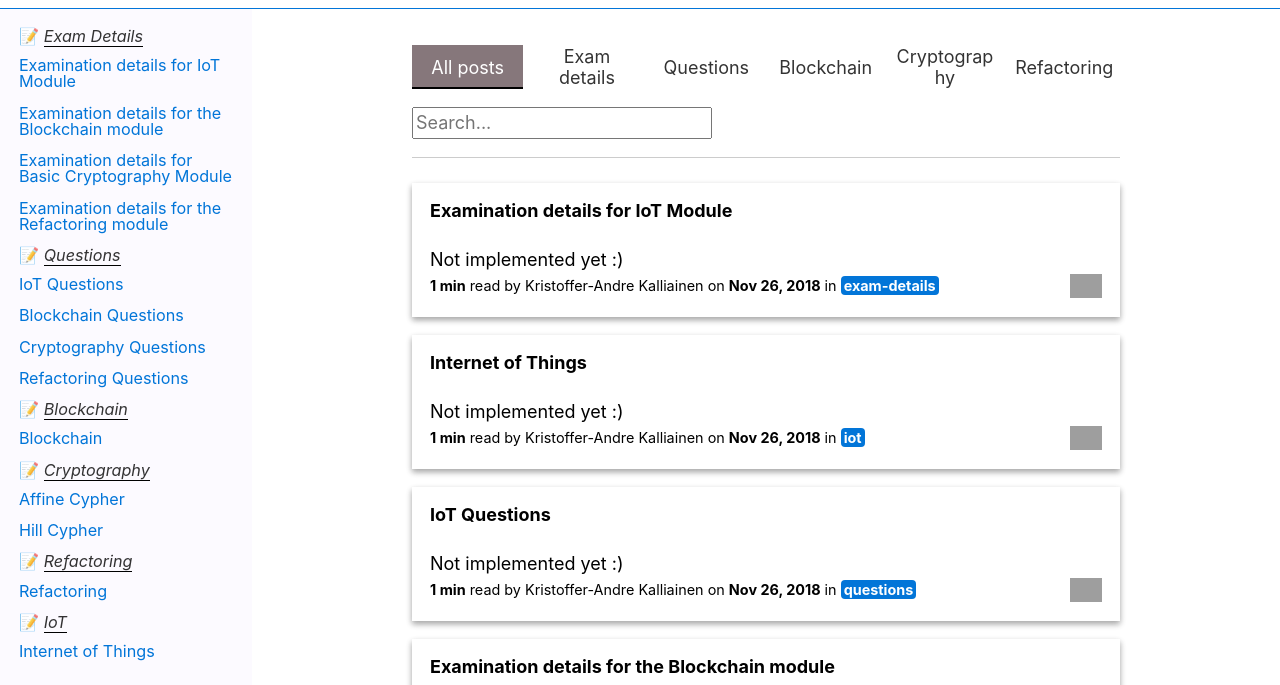
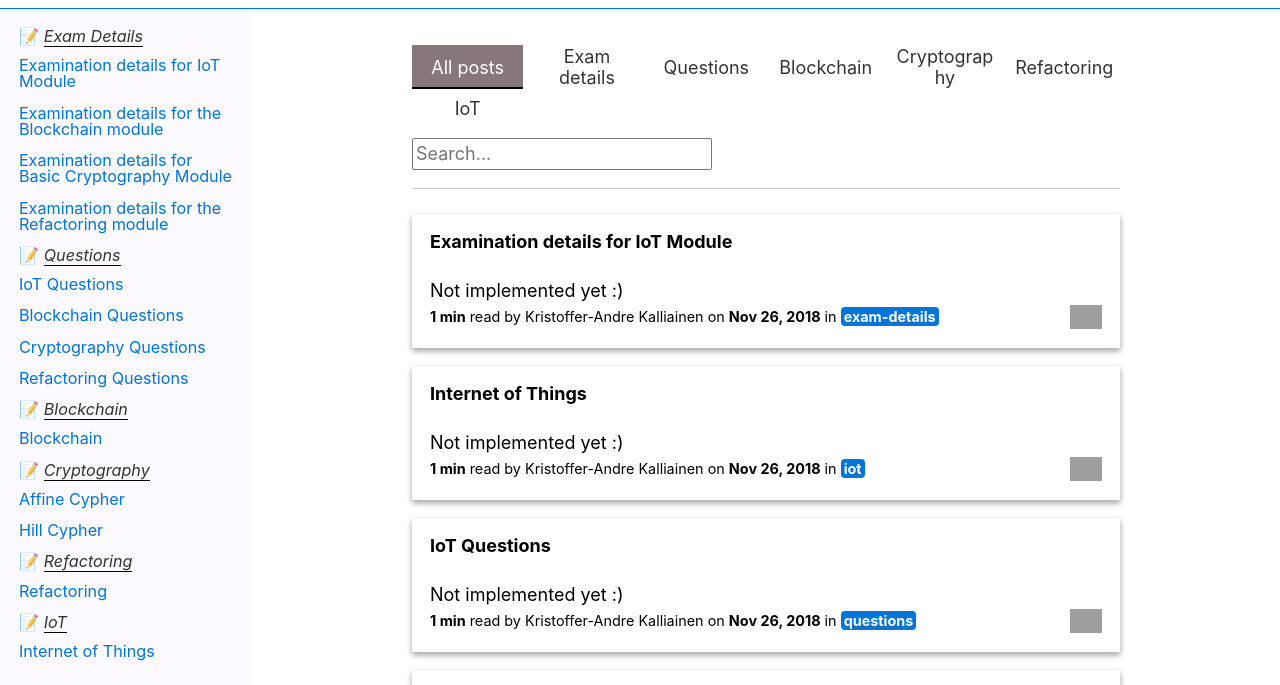
Before and after one commit to 181192/expr-site, a Gatsby site: page /news in a window 1280 px wide. Shown: the part 54-739 px from the top of the page. Built offline with nearby package versions, Linux system fonts and the light colour scheme; Gatsby itself is replaced by a stand-in of ours; grey boxes are pictures that could not be loaded.

Commit message:
Add IoT module in the PostList and button for filtering #11

```diff
--- a/src/components/PostsList.js
+++ b/src/components/PostsList.js
@@ -29,7 +29,8 @@ export default class PostsList extends Component {
     questions: [],
     blockchain: [],
     refactoring: [],
-    cryptography: []
+    cryptography: [],
+    iot: []
   };
 
   filter(pages) {
@@ -38,6 +39,7 @@ export default class PostsList extends Component {
     let blockchain = [];
     let refactoring = [];
     let cryptography = [];
+    let iot = [];
 
     // Filter the data
     pages.map(page => {
@@ -57,6 +59,9 @@ export default class PostsList extends Component {
         case "refactoring":
           refactoring.push(page);
           break;
+        case "iot":
+          iot.push(page);
+          break;
       }
     });
 
@@ -65,7 +70,8 @@ export default class PostsList extends Component {
       questions,
       blockchain,
       refactoring,
-      cryptography
+      cryptography,
+      iot
     });
   }
 
@@ -177,6 +183,16 @@ export default class PostsList extends Component {
                 onClick={this.handleFilterClick}
               >
                 Refactoring
+              </button>
+            )}
+            {this.state.refactoring.length > 0 && (
+              <button
+                className={`category iot ${currentFilter === "iot" &&
+                  "active"}`}
+                data-filter="iot"
+                onClick={this.handleFilterClick}
+              >
+                IoT
               </button>
             )}
           </div>
```
